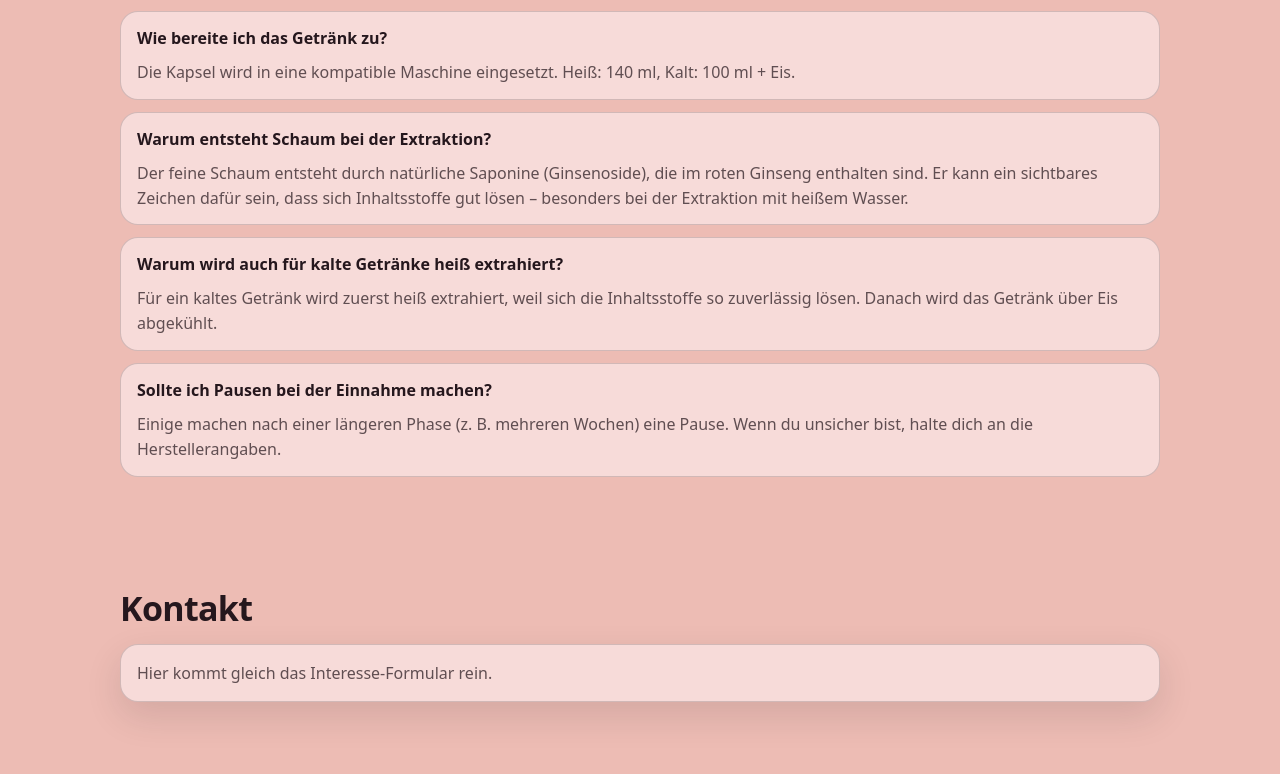
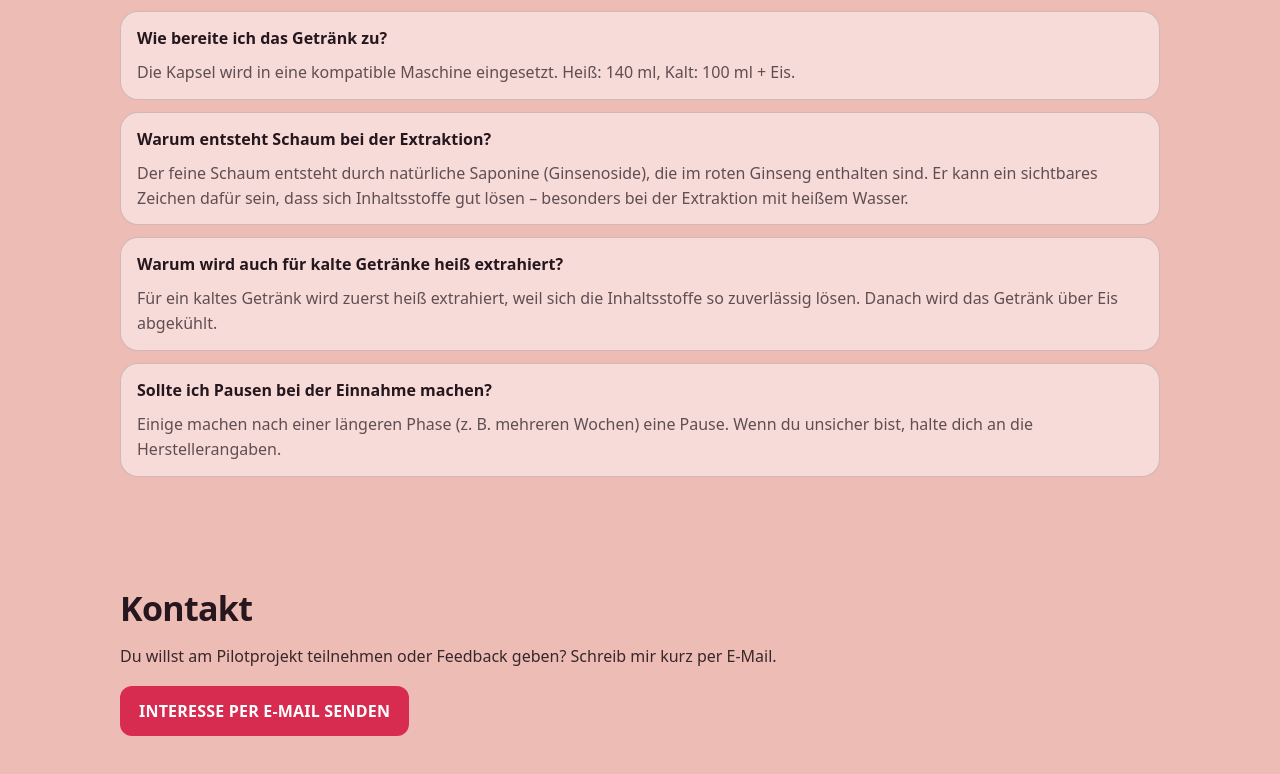
Before and after one commit to hoa-binh007/tshongshot, a React (Vite) app: page / in a window 1280 px wide. Shown: the part 2867-3641 px from the top of the page. Built offline with nearby package versions, Linux system fonts and the light colour scheme.

Commit message:
Add footer legal links + impressum & datenschutz static pages

```diff
--- a/src/App.css
+++ b/src/App.css
@@ -402,6 +402,31 @@ a:hover { color: var(--primary-hover); text-decoration: underline; }
   border-color: rgba(216, 43, 80, 0.35);
 }
 
+.sectionLead {
+  max-width: 720px;
+  margin: 0 0 18px 0;
+  opacity: 0.9;
+}
+
+.ctaButton {
+  display: inline-flex;
+  align-items: center;
+  justify-content: center;
+  padding: 12px 18px;
+  border-radius: 12px;
+  background: var(--primary);
+  color: white;
+  font-weight: 700;
+  letter-spacing: 0.2px;
+  border: 1px solid transparent;
+  text-decoration: none;
+}
+
+.ctaButton:hover {
+  background: var(--primary-hover);
+  text-decoration: none;
+}
+
 /* --- Ingredients layout --- */
 .ingGrid {
   display: grid;
@@ -444,3 +469,42 @@ a:hover { color: var(--primary-hover); text-decoration: underline; }
 #ingredients .muted {
   font-size: 13px;
 }
+
+/* Footer */
+.footer {
+  padding: 24px 0;
+  border-top: 1px solid rgba(37, 23, 29, 0.10);
+  opacity: 0.95;
+}
+
+.footerInner {
+  display: flex;
+  align-items: center;
+  justify-content: space-between;
+  gap: 12px;
+}
+
+.footerRight {
+  display: flex;
+  align-items: center;
+  gap: 10px;
+}
+
+.footerLink {
+  color: var(--text);
+  opacity: 0.9;
+}
+
+.footerLink:hover {
+  opacity: 1;
+  text-decoration: underline;
+}
+
+.footerDot { opacity: 0.5; }
+
+@media (max-width: 768px) {
+  .footerInner {
+    flex-direction: column;
+    align-items: flex-start;
+  }
+}
--- a/src/App.tsx
+++ b/src/App.tsx
@@ -496,21 +496,36 @@ export default function App() {
 
 
       {/* CONTACT */}
-      <section className="section" id="contact">
+      <section id="contact" className="section">
         <div className="container">
-          <h2 className="sectionTitle">{lang === "de" ? "Kontakt" : lang === "vi" ? "Liên hệ" : "Contact"}</h2>
+          <h2 className="sectionTitle">Kontakt</h2>
+          <p className="sectionLead">
+            Du willst am Pilotprojekt teilnehmen oder Feedback geben? Schreib mir kurz per E-Mail.
+          </p>
 
-          <div className="card cardPad">
-            <div className="muted">
-              {lang === "de"
-                ? "Hier kommt gleich das Interesse-Formular rein."
-                : lang === "vi"
-                ? "Sắp có form đăng ký quan tâm."
-                : "The interest form will be added here."}
-            </div>
-          </div>
+          <a
+            className="ctaButton"
+            href="mailto:info@tshongshot.com?subject=Interesse%20an%20TS%20Hong%20Shot&body=Hallo%2C%0A%0Aich%20habe%20Interesse%20an%20TS%20Hong%20Shot.%0A%0AName%3A%0AOrt%3A%0AFragen%2FFeedback%3A%0A%0AViele%20Gr%C3%BC%C3%9Fe"
+          >
+            INTERESSE PER E-MAIL SENDEN
+          </a>
         </div>
       </section>
+
     </main>
   );
 }
+
+<footer className="footer">
+  <div className="container footerInner">
+    <div className="footerLeft">
+      © {new Date().getFullYear()} TS Hong Shot
+    </div>
+
+    <div className="footerRight">
+      <a className="footerLink" href="/impressum.html">Impressum</a>
+      <span className="footerDot">·</span>
+      <a className="footerLink" href="/datenschutz.html">Datenschutz</a>
+    </div>
+  </div>
+</footer>
```
Also changed, not shown: public/legal/datenschutz.html (added, +36 -0 lines), public/legal/impressum.html (added, +29 -0 lines).
